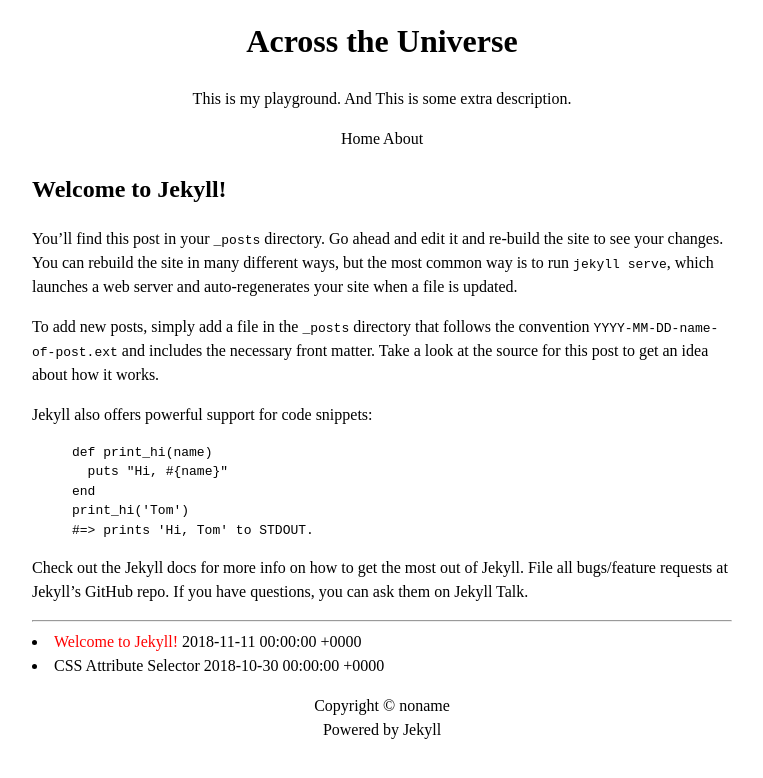
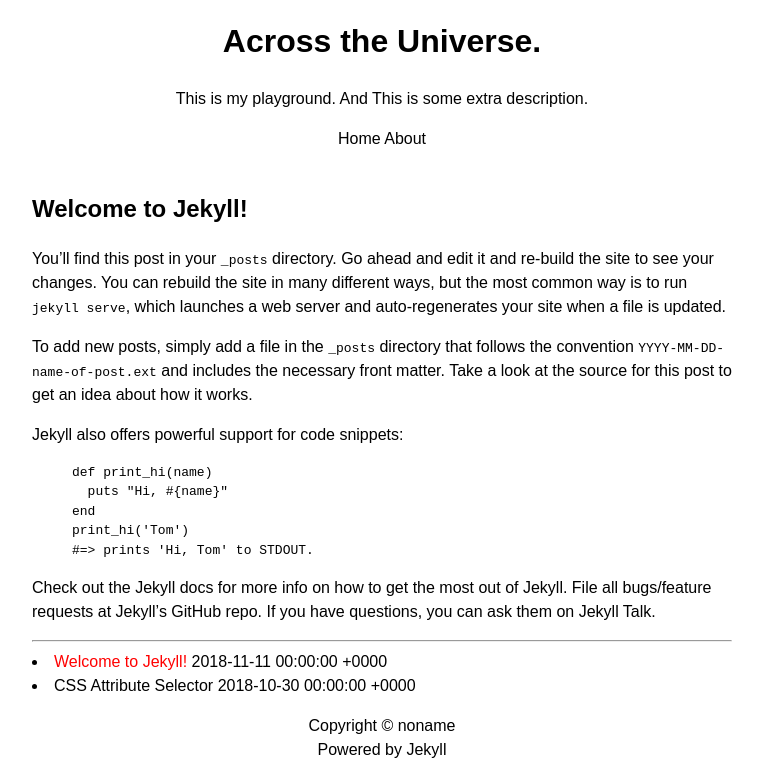
Before and after one commit to naduhy2/blog, a Jekyll site: the page built from _posts/2018-11-11-welcome-to-jekyll.markdown, in a window 1280 px wide, cut to the strip 404-1182 px from the top of the page. Shown: the whole strip, without its empty margins (258-1021 px from the left). Built offline with Jekyll 4.4.1, drawn with Linux system fonts in a browser that asks for light colours.

Commit message:
Style modified

```diff
--- a/_config.yml
+++ b/_config.yml
@@ -13,7 +13,7 @@
 # you will see them accessed via {{ site.title }}, {{ site.email }}, and so on.
 # You can create any custom variable you would like, and they will be accessible
 # in the templates via {{ site.myvariable }}.
-title: Across the Universe
+title: Across the Universe.
 email: darren.nam@gmail.com
 description: >- # this means to ignore newlines until "baseurl:"
   This is my playground. And This is some extra description.
--- a/_layouts/home.html
+++ b/_layouts/home.html
@@ -2,7 +2,9 @@
 layout: "wrapper"
 ---
 
-<h2>Posts</h2>
 {% for post in site.posts %}
-    <li><a href="{{ post.url }}">{{ post.title }}</a></li>
+    <article>
+        <h2><a href="{{ post.url }}">{{ post.title }}</a> <span class="date">{{ post.date | date: "%Y-%m-%d" }}</span></h2>
+        <p>{{ post.excerpt }}</p>
+    </article>
 {% endfor %}
--- a/css/style.scss
+++ b/css/style.scss
@@ -7,7 +7,9 @@ html {
     line-height: 1.5;
 }
 body {
-    font-family: "Spoqa Han Sans", "Apple SD Gothic Neo", "Nanum Gothic", "나눔고딕", "Malgun Gothic";
+    // font-family: "Spoqa Han Sans", "Apple SD Gothic Neo", "Nanum Gothic", "나눔고딕", "Malgun Gothic";
+    // font-family: Roboto, Helvetica, Arial, sans-serif;
+    font-family: Nunito, sans-serif;
     margin: 0;
     padding: 0;
     position: relative;
@@ -20,7 +22,8 @@ a {
     color: #000;
     text-decoration: none;
     &:hover {
-        text-decoration: underline;
+        text-decoration: none;
+        color: #ee3dc1;
     }
 }
 
@@ -29,15 +32,24 @@ a {
         position: relative;
         overflow: hidden;
         height: 400px;
+        max-height: 400px;
         background-size: cover;
         background-position: center;
         background-repeat: no-repeat;
         background-color: #F9FAFB;
+        @media screen and (max-width: 1024px) and (min-width: 640px) {
+            height: 200px;
+        }
+        @media screen and (max-width: 639px) and (min-width: 320px) {
+            height: 100px;
+        }
     }
     header {
         position: relative;
+        overflow: hidden;
         max-width: 700px;
         margin: 0 auto;
+        padding-bottom: 20px;
         background-color: #fff;
         text-align: center;
     }
@@ -45,6 +57,21 @@ a {
         position: relative;
         max-width: 700px;
         margin: 0 auto;
+        padding: 0 16px;
+        article {
+            border-bottom: 1px solid #f2f2f0;
+            h2 {
+                font-size: 28px;
+                margin-bottom: 10px;
+            }
+            .date {
+                color: #ccc;
+                font-size: 16px;
+            }
+            p {
+                color: #9c9c9c;
+            }
+        }
     }
     footer {
         position: relative;
```
